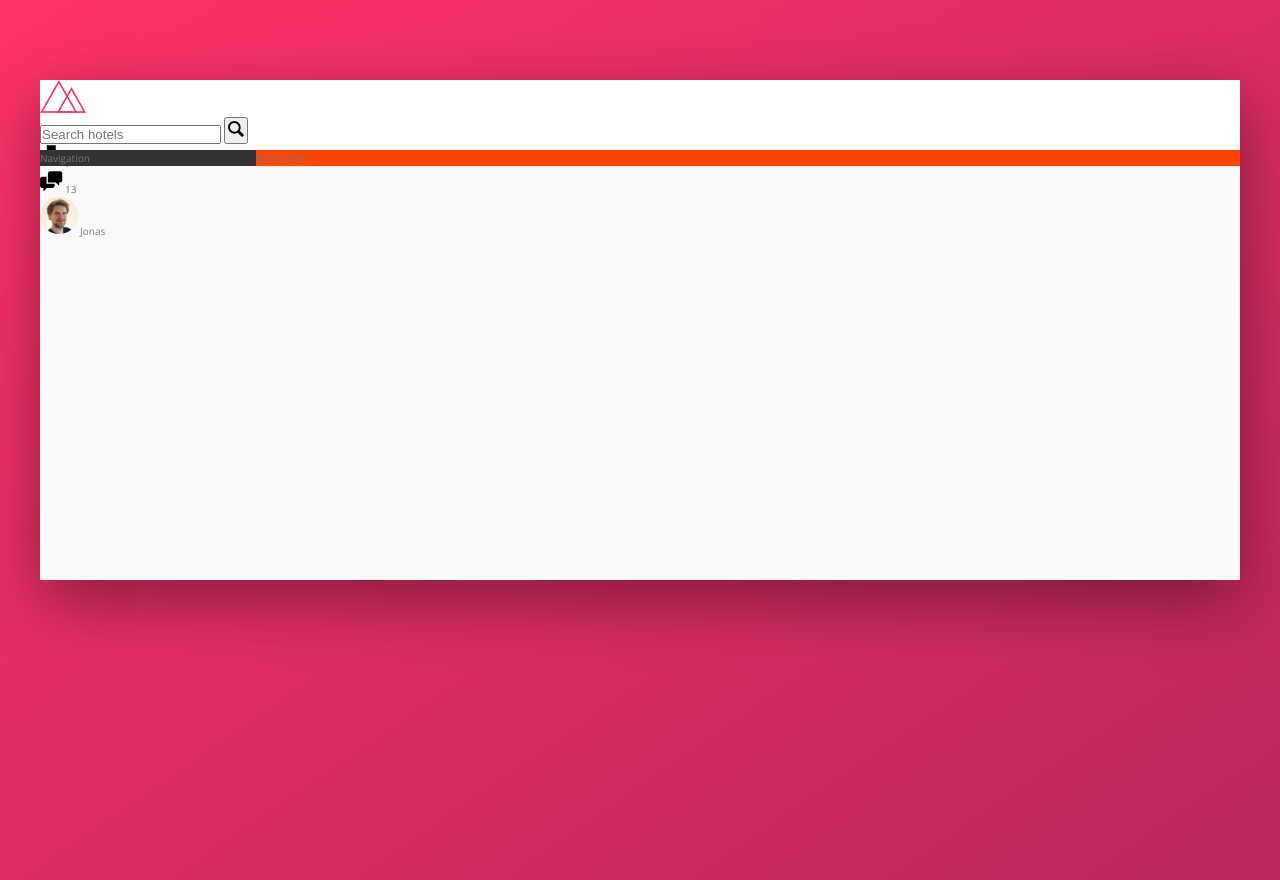
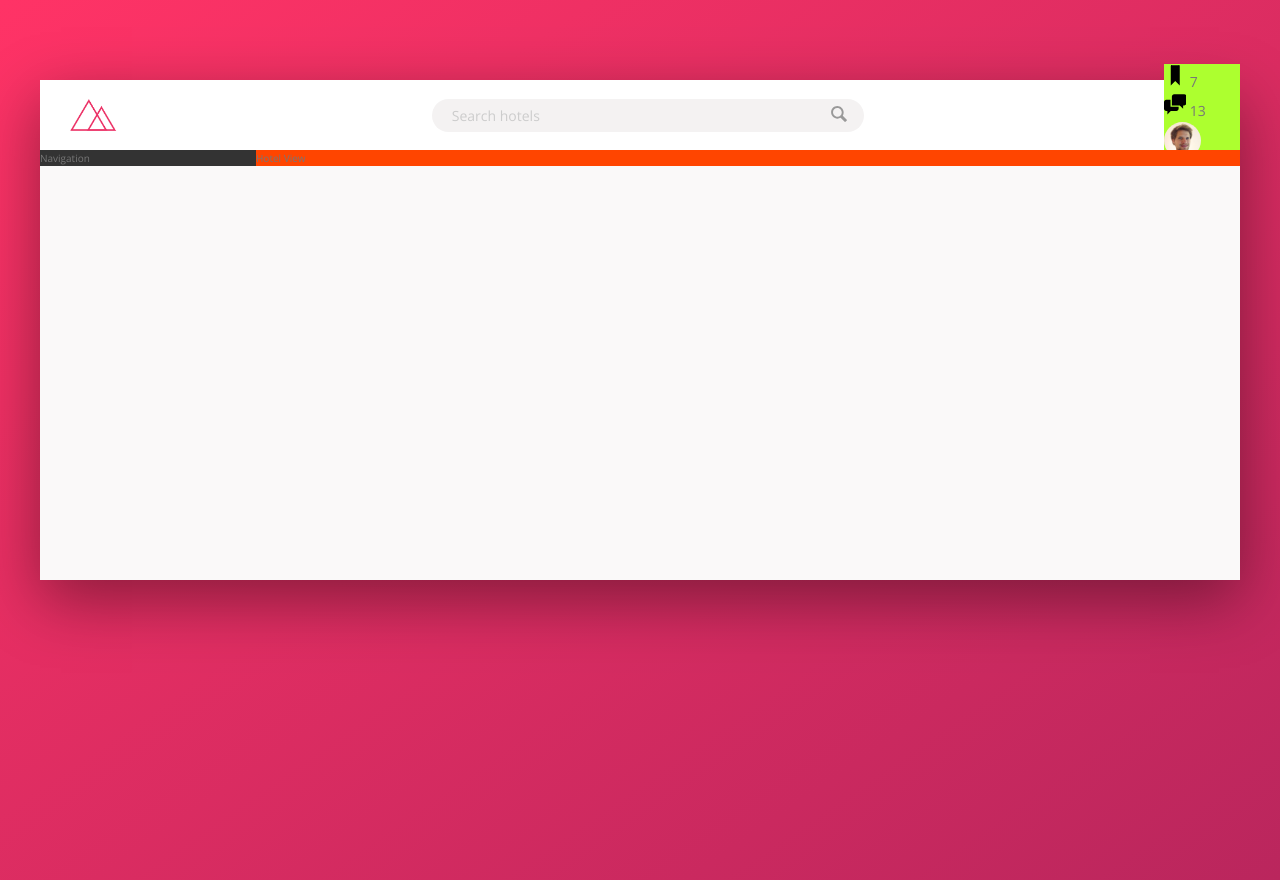
Before and after one commit to cloud4288/2-Trillo, a website: page index.html in a window 1280 px wide. Drawn offline with nearby package versions, Linux system fonts and the light colour scheme.

Commit message:
Building the header - part 2

```diff
--- a/sass/components/navbar.scss
+++ b/sass/components/navbar.scss
@@ -1,32 +1,8 @@
-/*
-  Logo
- */
-.logo {
-  height: 3.25rem;
-}
-
-/*
-  Search
- */
-.search {
-  &__input {
-
-  }
-
-  &__button {
-
-  }
-
-  &__icon {
-    height: 2rem;
-    width: 2rem;
-  }
-}
-
 /*
  User navigation
  */
 .user-nav {
+  background-color: greenyellow;
   &__icon-box {
 
   }
--- a/sass/layout/_header.scss
+++ b/sass/layout/_header.scss
@@ -1,5 +1,76 @@
 .header {
+  font-size: 1.4rem;
   height: 7rem;
   @include svar(background-color, color-white);
   @include svar(border-bottom, color-grey-light-2);
+
+  display: flex;
+  justify-content: space-between;
+  align-items: center;
 }
+
+/*
+  Logo
+ */
+.logo {
+  height: 3.25rem;
+  margin-left: 3rem;
+}
+
+/*
+  Search
+ */
+.search {
+  flex: 0 0 40%;
+
+  display: flex;
+  align-items: center;
+  justify-content: center;
+
+  &__input {
+    font-family: inherit;
+    font-size: inherit;
+    color: inherit;
+    @include svar(background-color, color-grey-light-2);
+    border: none;
+    padding: .7rem 2rem;
+    border-radius: 100px;
+    width: 90%;
+    transition: all .2s;
+    margin-right: -3.5rem;
+
+    &:focus {
+      outline: none;
+      width: 100%;
+      @include svar(background-color, color-grey-light-3);
+    }
+
+    &::-webkit-input-placeholder {
+      font-weight: 100;
+      @include svar(color, color-grey-light-4);
+    }
+  }
+
+  &__input:focus + &__button {
+    @include svar(background-color, color-grey-light-3);
+  }
+
+  &__button {
+    border: none;
+    @include svar(background-color, color-grey-light-2);
+
+    &:focus {
+      outline: none;
+    }
+
+    &:active {
+      transform: translateY(2px);
+    }
+  }
+
+  &__icon {
+    height: 2rem;
+    width: 2rem;
+    @include svar(fill, color-grey-dark-3);
+  }
+}
```
Also changed, not shown: css/style.css.
